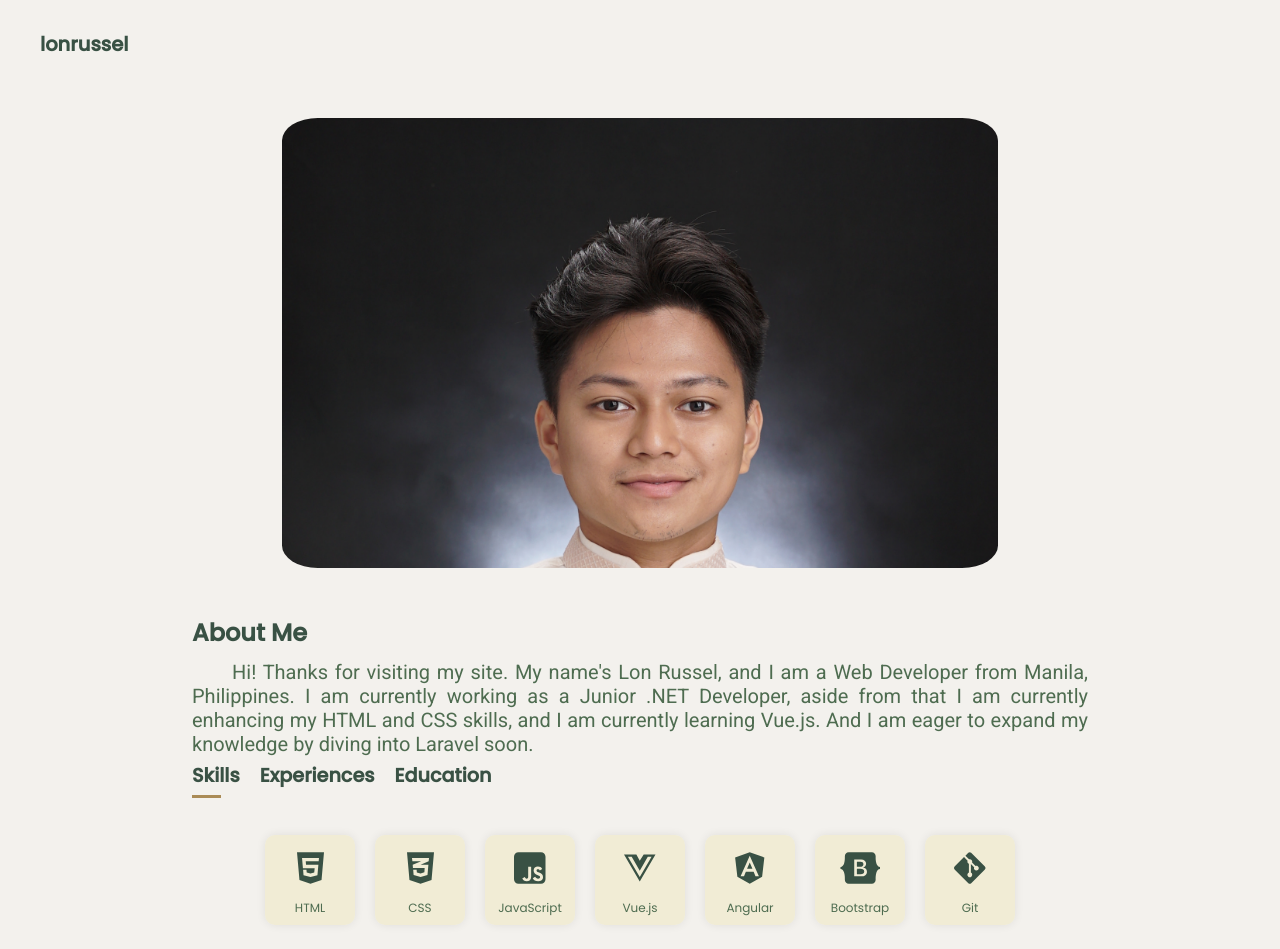
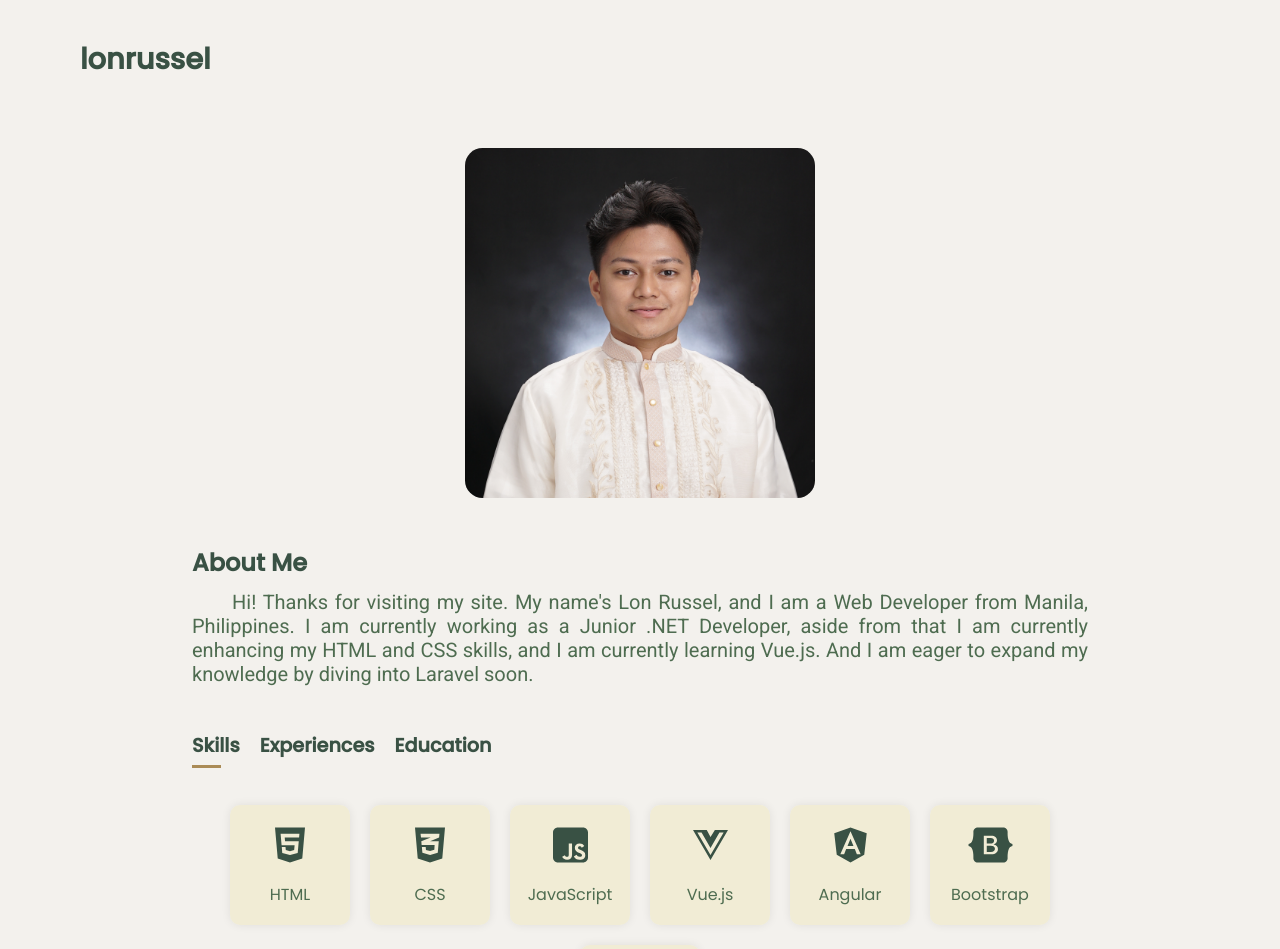
Before and after one commit to lonruss30/lonruss30.github.io, a Vue app: page / in a window 1280 px wide. Shown: the top 949 px of the page. Built offline with nearby package versions, Linux system fonts and the light colour scheme.

Commit message:
main-card responsiveness fix done

```diff
--- a/public/index.html
+++ b/public/index.html
@@ -28,6 +28,7 @@
     color: #395144;
     font-family: 'Poppins', sans-serif;
     text-align: center;
+    scroll-behavior: smooth;
   }
 
   body{
--- a/src/components/MainCard.vue
+++ b/src/components/MainCard.vue
@@ -101,7 +101,7 @@ export default {
 
 @media only screen and (min-width: 280px) {
     .profile-section img {
-        border-radius: 15%;
+        border-radius: 5%;
         object-fit: cover;
         object-position: 100% 0;
     }
@@ -294,6 +294,11 @@ export default {
 
 /* Ipad Mini */
 @media only screen and (min-width: 760px) {
+    .profile-section img {
+        height: 350px;
+        width: 350px;
+
+    }
 
     .container-two h4 {
         font-size: larger;
@@ -350,17 +355,25 @@ export default {
 
 /* Nest Hub */
 @media only screen and (min-width: 1000px) {
-    .profile-section img{
-        height: 450px;
-        width: 80%;
+    .about-main-container {
+        padding-top: 60px;
+        width: 100%;
+    }
+
+    .profile-section img {
+        object-position: 0 9%;
         border-radius: 5%;
     }
-    .container-one{
+
+    .container-one {
         height: initial;
     }
-    .container-two{
+
+    .container-two {
         padding-top: 20px;
+        height: initial;
     }
+
     .container-two h4 {
         font-size: x-large;
     }
@@ -368,7 +381,9 @@ export default {
     .about-me {
         width: 100%;
         height: initial;
+        padding-bottom: 40px;
     }
+
     .about-me p {
         font-size: 20px;
     }
@@ -376,21 +391,27 @@ export default {
     .about-links {
         font-size: larger;
     }
+
     .about-main-container {
         height: 100%;
     }
+
     .flex-container {
         width: 100%;
     }
+
     .about-buttons {
         padding: 0;
         align-content: left;
         justify-content: left;
     }
-    .about-links{
+
+    .about-links {
         text-align: center;
         margin-left: 0;
     }
+
+    /* Skills Tab */
 
     .skills-tab {
         display: flex;
@@ -403,32 +424,52 @@ export default {
     .skills-content {
         /* background-color: rgba(170, 139, 86, 0.34); */
         background-color: rgba(240, 235, 206, 0.74);
-        height: 90px;
-        width: 90px;
+        height: 120px;
+        width: 120px;
         border-radius: 10px;
         box-shadow: 0px 0px 10px rgba(0, 0, 0, 0.08);
     }
 
     .icon-class {
         color: #395144;
-        font-size: 36px;
-        padding: 15px 0 0 0;
+        font-size: 40px;
+        padding: 20px 0 0 0;
     }
 
     .skills-content p {
-        margin: 10px 0;
-        font-size: 12px;
+        margin: 15px 0;
+        font-size: 16px;
     }
 
     /* Experiences Tab */
-    .experiences-tab {
-        width: 80%;
-        display: inline-block;
+    .experiences-content {
+        height: 120px;
+        font-size: 16px;
+        padding: 20px 0 5px 15px;
     }
-    .education-tab{
-        display: inline-block;
-        width: 80%;
+
+    .experiences-content p {
+        font-size: 16px;
+    }
+
+    /* Education Tab */
+    .education-content {
+        height: 120px;
+        font-size: 16px;
+        padding: 20px 10px 10px 15px;
+    }
+
+    .education-content p {
+        font-size: 16px;
     }
 
 }
+
+@media only screen and (min-width: 1150px) {
+    .profile-section img {
+        object-fit: cover;
+        object-position: 0 9%;
+        border-radius: 5%;
+    }
+}
 </style>
--- a/src/components/NavBar.vue
+++ b/src/components/NavBar.vue
@@ -1,6 +1,8 @@
 <template>
     <div class="navbar-main-container">
-        <div class="name-logo"> <h2>lonrussel</h2></div>
+        <div class="name-logo">
+            <h2>lonrussel</h2>
+        </div>
         <div class="nav-buttons-container">
             <div class="nav-buttons">
             </div>
@@ -14,7 +16,7 @@ export default {
 }
 </script>
 <style scoped>
-    .navbar-main-container{
+.navbar-main-container {
     display: flex;
     flex-wrap: wrap;
     padding-top: 10px;
@@ -23,11 +25,26 @@ export default {
     height: 5.5rem;
     width: 100%;
 }
-        .name-logo{
+
+.name-logo {
     padding-left: 40px;
     font-family: 'Poppins', sans-serif;
     font-size: small;
 }
 
 
+@media only screen and (min-width: 1000px) {
+    .navbar-main-container {
+        padding-top: 50px;
+        padding-bottom: 20px;
+        align-content: center;
+        height: 5.5rem;
+        width: 100%;
+    }
+
+    .name-logo {
+        padding-left: 80px;
+        font-size: larger;
+    }
+}
 </style>
```
Lines whose indentation alone changed are shown as unchanged.
